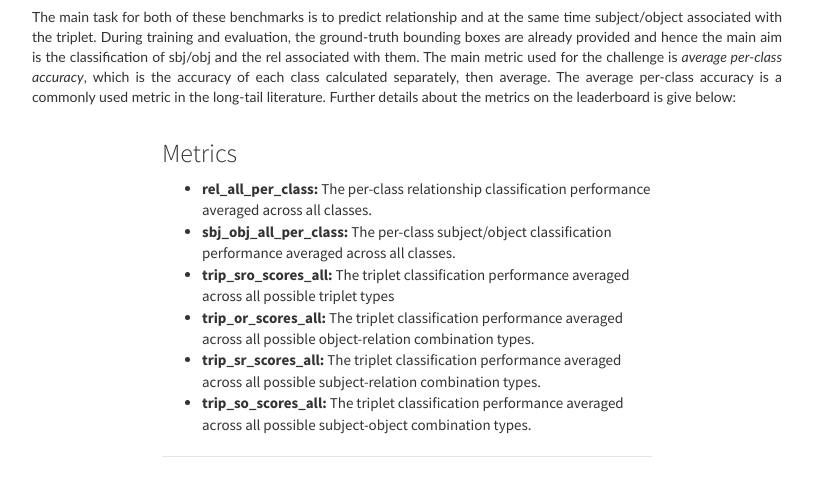
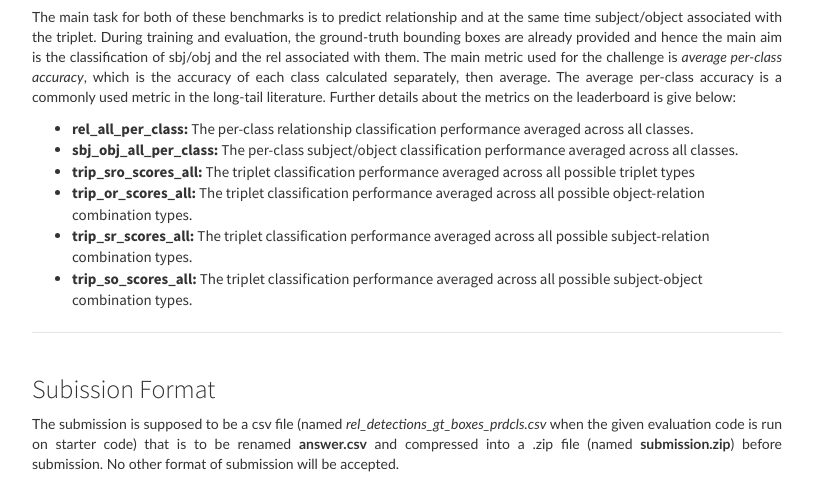
Before and after one commit to ltvrr/ltvrr.github.io, a plain HTML site: page challenge/index.html in a window 1280 px wide. Shown: the part 706-1198 px from the top of the page, without its empty margins (233-1046 px from the left). Drawn offline with nearby package versions, Linux system fonts and the light colour scheme; some packages are replaced by stand-ins of ours; a script that the page names is missing.

Commit message:
Changes to the task and motivation.

```diff
--- a/challenge/index.html
+++ b/challenge/index.html
@@ -109,11 +109,11 @@
                     The main metric used for the challenge is <i>average per-class accuracy</i>, which is the accuracy of each class calculated separately, then average.
                     The average per-class accuracy is a commonly used metric in the long-tail literature. Further details about the metrics on the leaderboard is give below:
 
-                    <div class="row">
+                    <!-- <div class="row">
                         <div class="col-md-8 col-md-offset-2">
                             <h3 id="metrics">
                                 Metrics
-                            </h3>
+                            </h3> -->
                             <p class="text-justify">
                                 <ul>
                                     <li>
@@ -137,8 +137,8 @@
                                 </ul>
                             </p>
                             <hr>
-                        </div>
-                    </div>
+            </div>
+        </div>
                     <!-- We report the results on the subject, object, and relation separately of an (S,R,O) triplet on GQA-LT and VG8K-LT datasets. We evaluate
                     the models using the average per-class accuracy across several frequency bands chosen based on frequency percentiles for GQA-LT and VG8K-LT, which can be seen below:
                 </p>
```
